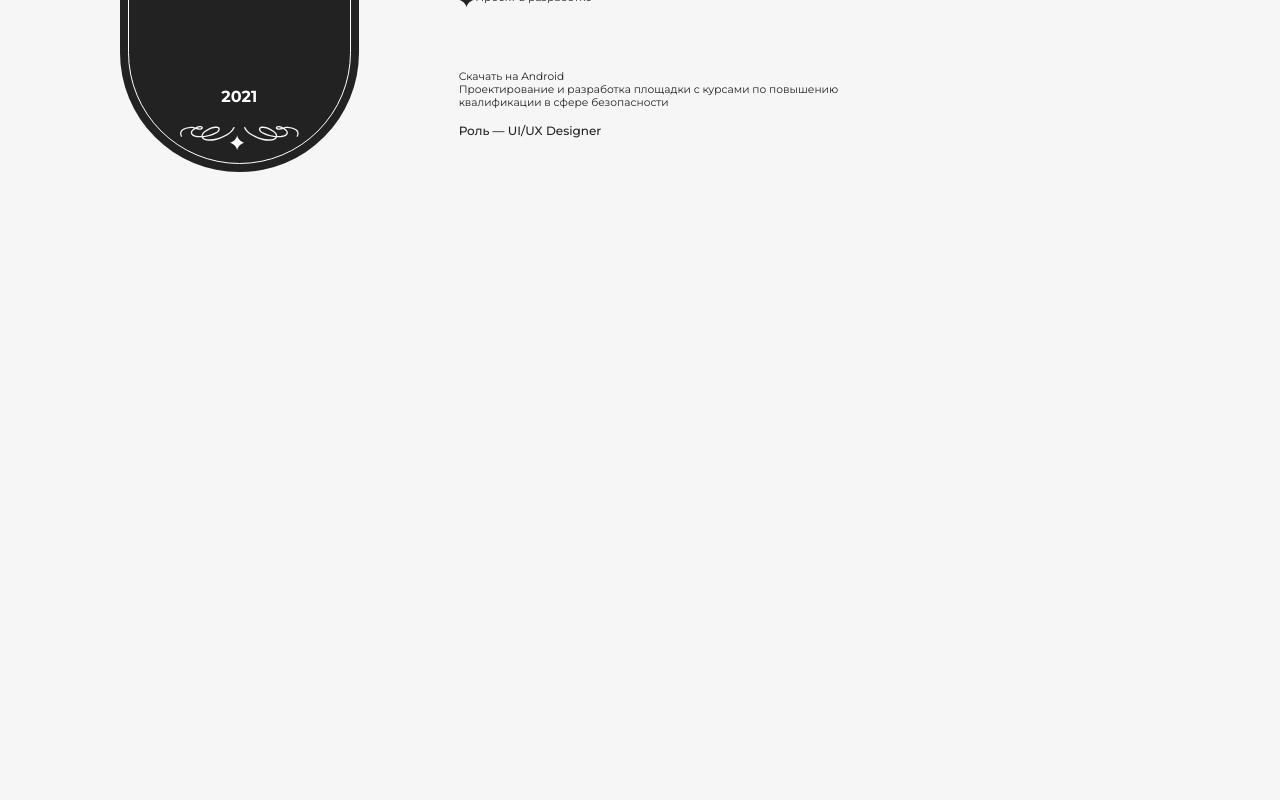
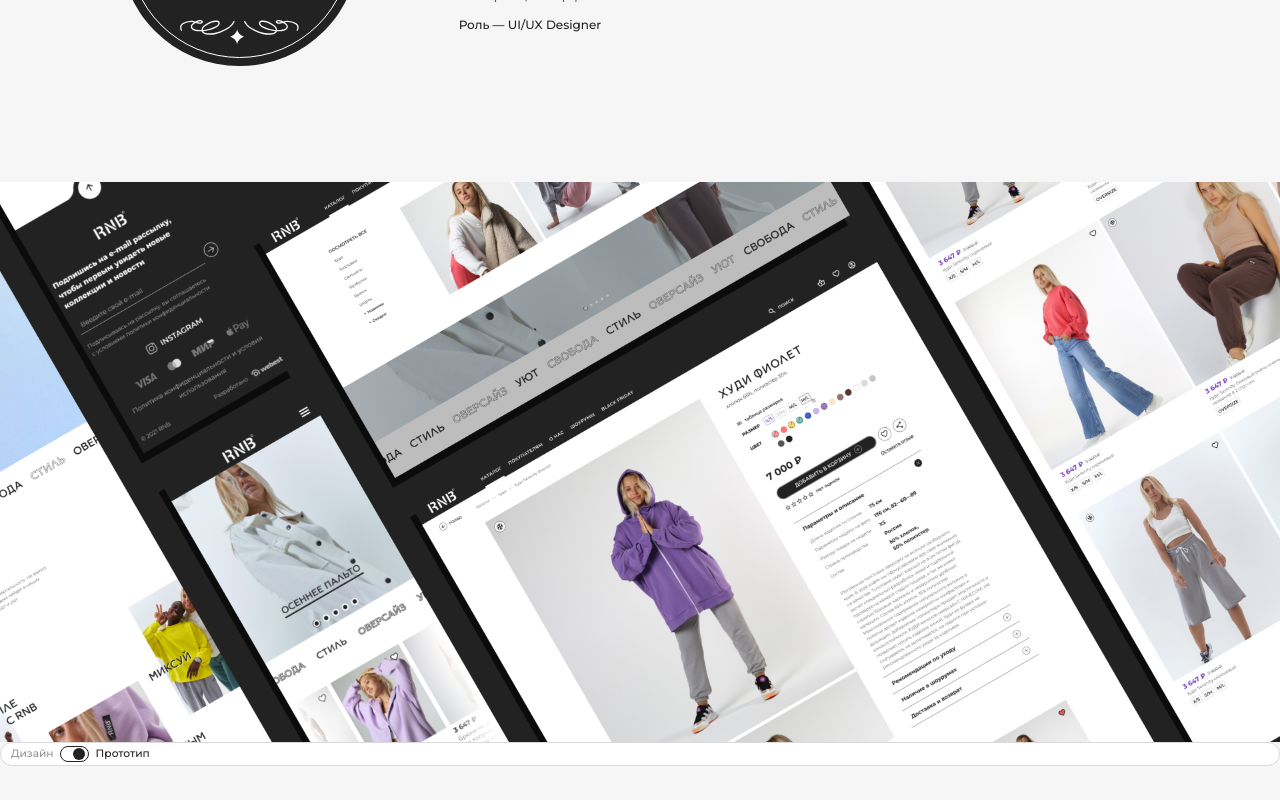
Before and after one commit to justiebae/designer-portfolio, a React (Create React App) app: page /projects/1 in a window 1280 px wide. Shown: the part 489-1289 px from the top of the page. Before the commit the page ends 833 px from the top, so only its background shows below. Built offline with nearby package versions, Linux system fonts and the light colour scheme.

Commit message:
add: toggle switch layout

```diff
--- /dev/null
+++ b/src/components/Switch/index.scss
@@ -0,0 +1,58 @@
+@import '../../styles/common/constants';
+@import '../../styles/common/mixins';
+
+.Switch {
+  $component: &;
+
+  display: flex;
+  align-items: center;
+  border: 1px solid #DADADA;
+  padding: scale(5) scale(15);
+  border-radius: scale(100);
+  background-color: $c-white;
+
+  &-label {
+    font-family: $ff-m;
+    font-size: scale(16);
+    color: #949494;
+
+    &.active {
+      color: $c-black;
+    }
+  }
+
+  &-input {
+    width: 0;
+    height: 0;
+    opacity: 0;
+  }
+
+  &-element {
+    position: relative;
+    width: scale(43);
+    height: scale(24);
+    border-radius: scale(100);
+    border: 1px solid $c-black;
+    margin: 0 scale(10);
+    cursor: pointer;
+
+    &:before {
+      content: '';
+      position: absolute;
+      width: scale(18);
+      height: scale(18);
+      border-radius: 50%;
+      background-color: $c-black;
+      top: 50%;
+      left: 3px;
+      transform: translateY(-50%);
+    }
+
+    &.active {
+      &:before {
+        left: unset;
+        right: 3px;
+      }
+    }
+  }
+}
--- /dev/null
+++ b/src/components/Switch/index.tsx
@@ -0,0 +1,14 @@
+import React from 'react';
+import './index.scss';
+
+export default function Switch() {
+  return (
+    <div className="Switch">
+      <div className="Switch-label Switch-label--left">Дизайн</div>
+      <label htmlFor="" className="Switch-element active">
+        <input type="checkbox" className="Switch-input" />
+      </label>
+      <div className="Switch-label Switch-label--right active">Прототип</div>
+    </div>
+  )
+}
--- a/src/pages/ProjectPage/index.scss
+++ b/src/pages/ProjectPage/index.scss
@@ -5,8 +5,9 @@
   &-hero {
     display: flex;
     align-items: center;
-    min-height: calc(100vh - scale(120));
     position: relative;
+    padding-top: scale(50);
+    margin-bottom: scale(174) !important;
   }
 
   &-banner {
@@ -33,4 +34,30 @@
     font-family: $ff-m;
     font-size: scale(18);
   }
+
+  &-heading {
+    display: flex;
+    align-items: center;
+    padding-bottom: scale(20);
+    border-bottom: 1px solid $c-black;
+
+    &Text {
+      text-transform: uppercase;
+      font-size: scale(16);
+    }
+  }
+
+  &-showcase {
+    &Banner {
+      position: relative;
+      width: 100%;
+      height: scale(840);
+    }
+
+    &Image {
+      width: 100%;
+      height: 100%;
+      object-fit: cover;
+    }
+  }
 }
--- a/src/pages/ProjectPage/index.tsx
+++ b/src/pages/ProjectPage/index.tsx
@@ -1,12 +1,13 @@
 import React from 'react';
 import ProjectBanner from '../../components/ProjectBanner';
 import Status from '../../components/Status';
+import Switch from '../../components/Switch';
 import './index.scss';
 
 export default function ProjectPage(): JSX.Element {
   return (
-    <div className="ProjectPage Container Page">
-      <div className="ProjectPage-hero">
+    <div className="ProjectPage Page">
+      <div className="ProjectPage-hero Container">
         <div className="ProjectPage-banner">
           <ProjectBanner />
         </div>
@@ -22,6 +23,18 @@ export default function ProjectPage(): JSX.Element {
           <div className="ProjectPage-role ">Роль — UI/UX Designer</div>
         </div>
       </div>
+      <div className="ProjectPage-showcase">
+        {/* <div className="ProjectPage-heading">
+          <div className="ProjectPage-headingText">Главная страница</div>
+          <div className="ProjectPage-headingAside"></div>
+        </div> */}
+        <div className="ProjectPage-showcaseBanner">
+          <img src="/images/rnb-banner.jpg" alt="" className="ProjectPage-showcaseImage" />
+        </div>
+        <div className="ProjectPage-showcaseSwitch">
+          <Switch />
+        </div>
+      </div>
     </div>
   )
 }
```
Also changed, not shown: public/images/rnb-banner.jpg (added).
